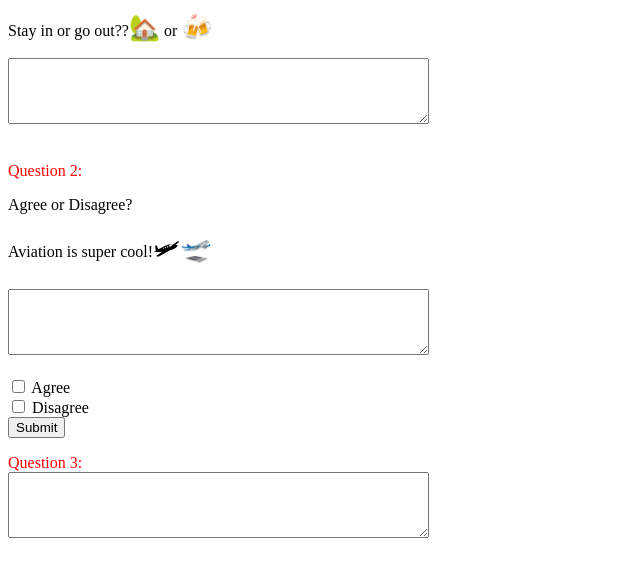
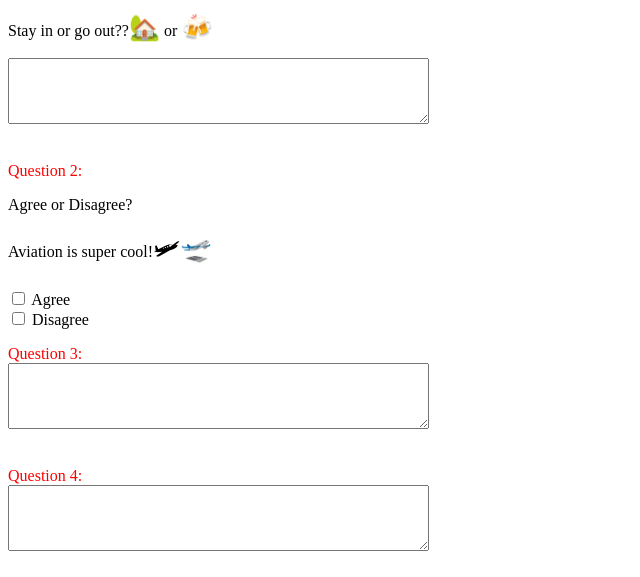
Before and after one commit to LV775/matchmaker, a plain HTML site: page index.html in a window 1280 px wide. Shown: the part 175-752 px from the top of the page, without its empty margins (0-640 px from the left). Drawn offline with Linux system fonts and the light colour scheme.

Commit message:
got rid of answer box

```diff
--- a/index.html
+++ b/index.html
@@ -16,14 +16,14 @@
   <label for="answer2"><p style="color:red">Question 2:</label><br>
     <p>Agree or Disagree?
     <p>Aviation is super cool!<span style='font-size:25px;'>&#128745;</span><span style='font-size:25px;'>&#128747;</span></p>
-  <textarea id="answer2" name="answer2" rows="4" cols="50"></textarea><br><br>
 
  <form action="/action_page.php">
+
     <input type="checkbox" id="Agree" name="Agree" value="Agree">
       <label for="Agree"> Agree</label><br>
     <input type="checkbox" id="Disagree" name="Disagree" value="Disagree">
       <label for="Disagree"> Disagree</label><br>
-      <input type="submit" value="Submit">
+
 </form>
 
 
```
Lines whose indentation alone changed are shown as unchanged.
